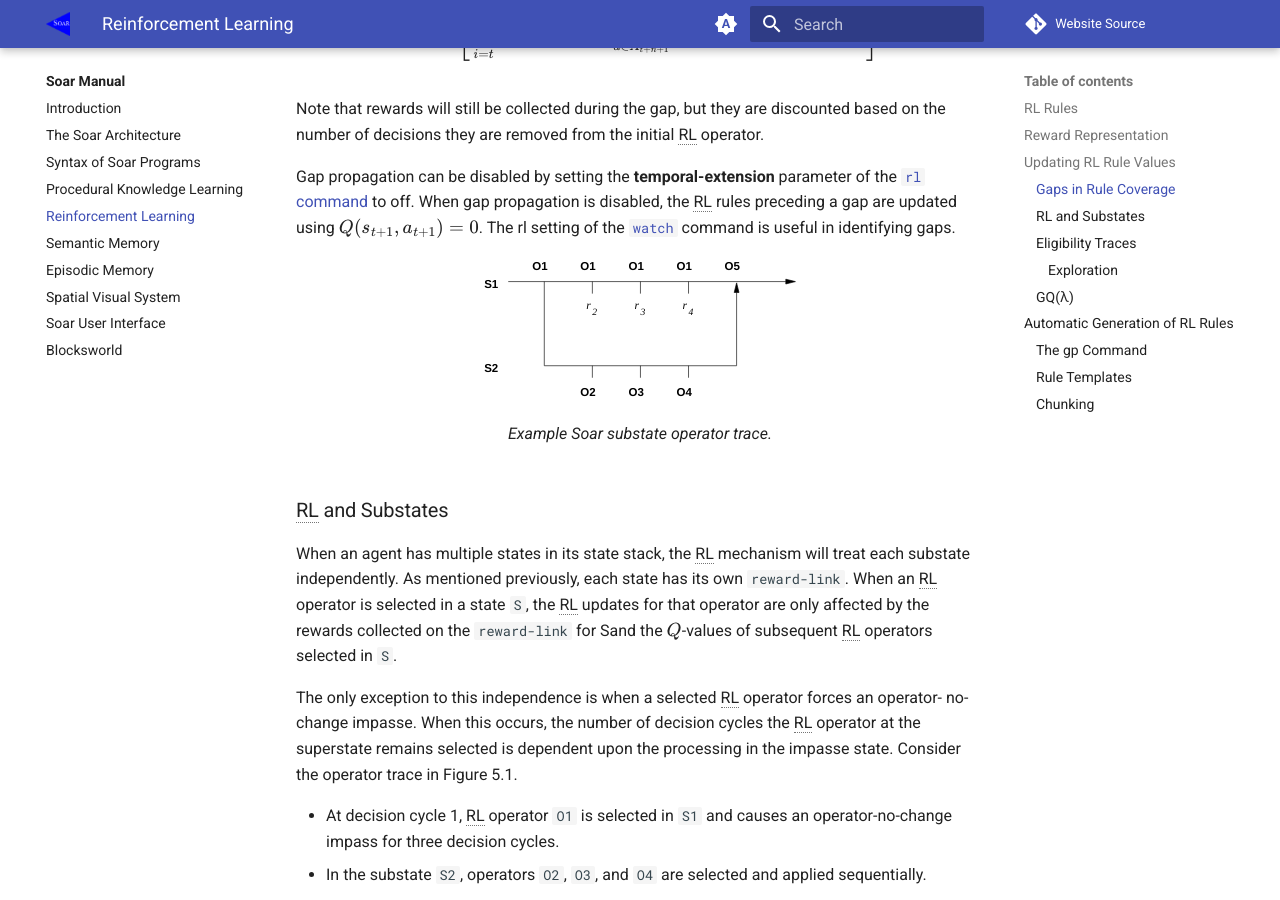
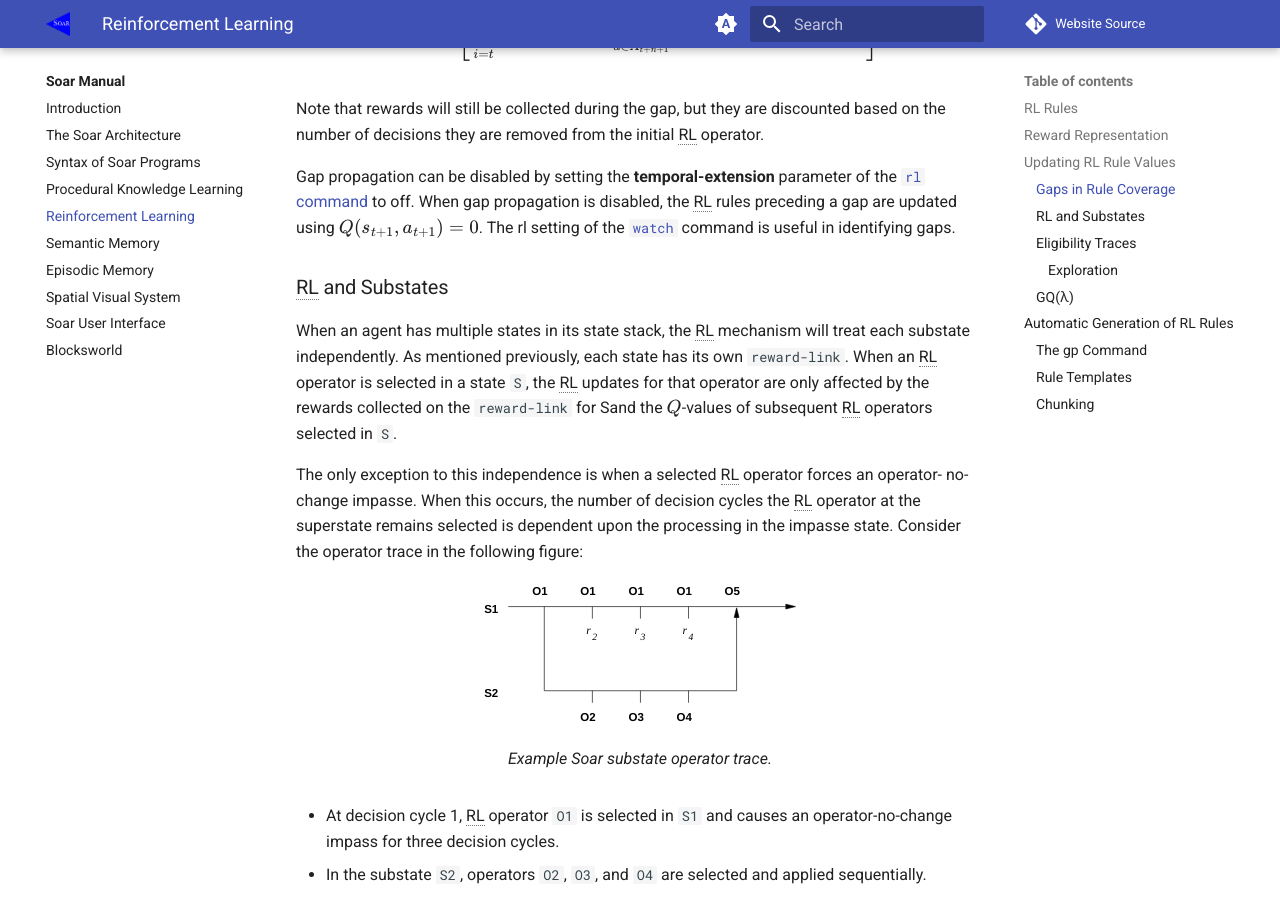
Before and after one commit to SoarGroup/SoarGroup.github.io, an MkDocs documentation site: the page built from docs/soar_manual/05_ReinforcementLearning.md, in a window 1280 px wide and 900 px high, scrolled down 6373 px. Built offline with MkDocs 1.6.1 and Material for MkDocs 9.7.7, drawn with Linux system fonts in a browser that asks for light colours; comment, search, counter and statistics services are not loaded.

Commit message:
Remove image reference in Reinforcement Learning Soar manual

```diff
--- a/docs/soar_manual/05_ReinforcementLearning.md
+++ b/docs/soar_manual/05_ReinforcementLearning.md
@@ -346,7 +344,9 @@ for Sand the $Q$-values of subsequent RL operators selected in `S`.
 The only exception to this independence is when a selected RL operator forces an
 operator- no-change impasse. When this occurs, the number of decision cycles the
 RL operator at the superstate remains selected is dependent upon the processing
-in the impasse state. Consider the operator trace in Figure 5.1.
+in the impasse state. Consider the operator trace in the following figure:
+
+![Example Soar substate operator trace.](Images/rl-optrace.svg)
 
 -   At decision cycle 1, RL operator `O1` is selected in `S1` and causes an
     operator-no-change impass for three decision cycles.
```
Also changed, not shown: other parts of docs/soar_manual/05_ReinforcementLearning.md (+0 -2 lines).
